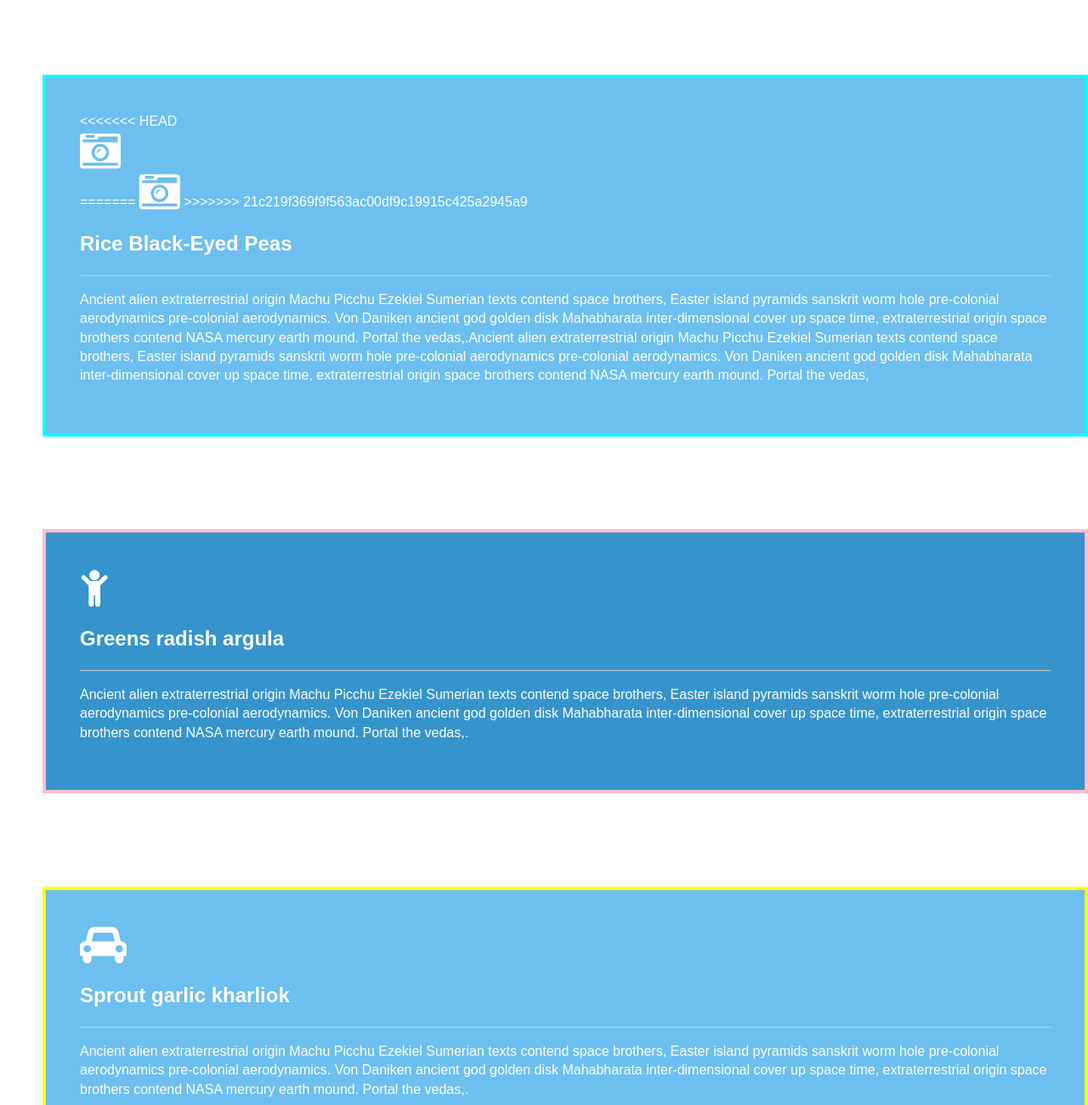
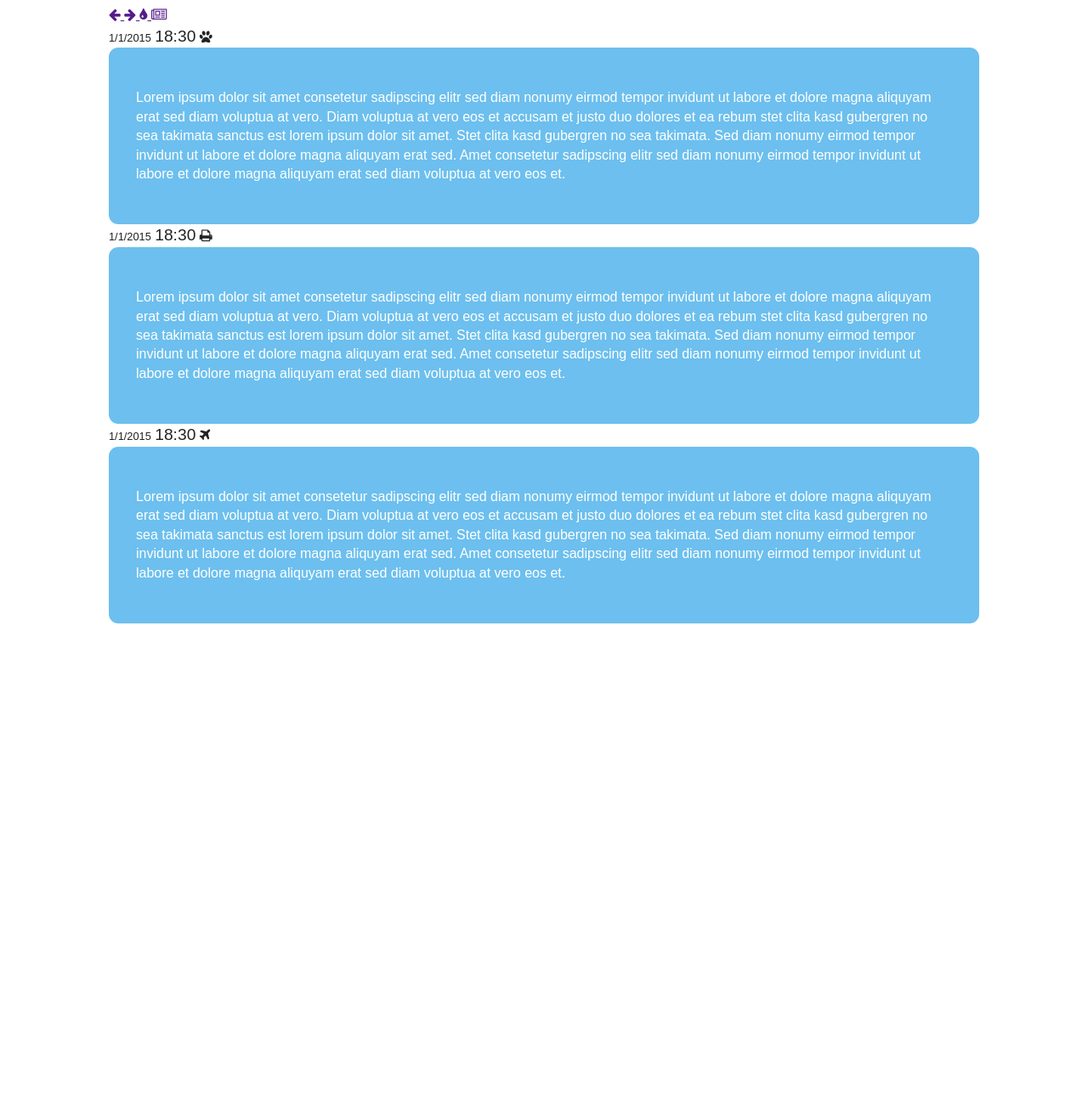
Before and after one commit to jgarcia99/TIY-Assignments, a plain HTML site: page pub/index.html in a window 1280 px wide. Shown: the part 134-1435 px from the top of the page at 85% size. After the commit the page ends 868 px from the top, so only its background shows below. Drawn offline with Linux system fonts and the light colour scheme; a script that the page names is missing.

Commit message:
making good progress from a MF'ing website to some css styles and testing if this working locally works

```diff
--- a/pub/css/main.css
+++ b/pub/css/main.css
@@ -59,127 +59,32 @@ textarea {
 
 /* ==========================================================================
    Author's custom styles
-   ========================================================================== */
-<<<<<<< HEAD
+========================================================================== */
 
+.page {
+    width: 80%;
+    margin: 0 auto;
 
-h1 {
-    color: red;
 }
 
-
-.fa{
-    display: inline-block;
-=======
-.fa{
->>>>>>> 21c219f369f9f563ac00df9c19915c425a2945a9
-    margin: -124px;
-    background-color: #AFDCF8;
-    border-radius: 50%;
-    border: 10px solid blue;
-<<<<<<< HEAD
-    position: relative;
-    right: 10px;
+.timeline {
+   margin: auto;
+   padding: 0;
 }
 
-
-.icons {
-    background-color: red;
-    border-radius: 50%;
+.timeline-point {
+    display: block;
     position: relative;
 
 }
 
-=======
-
-
-}
->>>>>>> 21c219f369f9f563ac00df9c19915c425a2945a9
-.page {
-
-    border-left: solid 15px #AFDCF8;
-    margin-left: 20%;
-    margin-right: 10%;
-<<<<<<< HEAD
-    margin-top: 30px;
-=======
->>>>>>> 21c219f369f9f563ac00df9c19915c425a2945a9
-    min-width: 500px;
-
-
-
-}
-
-h2 {
-    color: white;
-
-}
-
-
-
-.first-box {
-    border: 4px solid aqua;
-    margin-bottom: 20px;
+.timeline-point article {
     background-color: #6CBFEE;
     color: white;
-    font-weight: lighter;
-    margin-left: 50px;
-    padding: 40px;
-
-
+    padding: 2em;
+    border-radius: .7em;
+    position: relative;
 }
-
-.second-box {
-    border: 4px solid pink;
-    margin-bottom: 20px;
-    background-color:#3594CB;
-    color: white;
-    font-weight: lighter;
-      margin-left: 50px;
-      padding: 40px;
-
-}
-
-.third-box {
-    border: 4px solid yellow;
-    background-color: #6CBFEE;
-    color: white;
-    font-weight: lighter;
-    margin-left: 50px;
-    padding: 40px;
-
-}
-
-.third-box {
-    border: 4px solid yellow;
-    background-color: #6CBFEE;
-    color: white;
-    font-weight: lighter;
-    margin-left: 50px;
-    padding: 40px;
-
-}
-
-
-.date-1 {
-    margin-left: -100px;
-    font-size: 2em;
-    color: #6CBFEE;
-    font-family: sans-serif;
-    font-weight: bold;
-    margin-right: 10px;
-
-}
-
-date {
-    font-size: .4em;
-    padding-right: 100px;
-    color:  gray;
-    font-weight: lighter;
-}
-
-
-<<<<<<< HEAD
 
 
 
@@ -190,13 +95,6 @@ date {
 
 
 
-
-
-
-
-
-=======
->>>>>>> 21c219f369f9f563ac00df9c19915c425a2945a9
 
 
 
--- a/pub/index.html
+++ b/pub/index.html
@@ -2,7 +2,8 @@
 <!--[if lt IE 7]>      <html class="no-js lt-ie9 lt-ie8 lt-ie7"> <![endif]-->
 <!--[if IE 7]>         <html class="no-js lt-ie9 lt-ie8"> <![endif]-->
 <!--[if IE 8]>         <html class="no-js lt-ie9"> <![endif]-->
-<!--[if gt IE 8]><!--> <html class="no-js"> <!--<![endif]-->
+<!--[if gt IE 8]><!-->
+<html class="no-js"> <!--<![endif]-->
     <head>
         <meta charset="utf-8">
         <meta http-equiv="X-UA-Compatible" content="IE=edge,chrome=1">
@@ -17,65 +18,57 @@
         <script src="js/vendor/modernizr-2.6.2.min.js"></script>
     </head>
 
-    <div class="page">
+
     <body>
+        <div class="page">
+      <header>
+          <h1>Blueprint</h1>
+          <h2>Vertical TimeLine</h2>
+    <nav>
+        <a href="" ><i class="fa fa-arrow-left"></i> </a>
+        <a href="" ><i class="fa fa-arrow-right"></i> </a>
+        <a href="" ><i class="fa fa-tint"></i> </a>
+        <a href="" ><i class="fa fa-newspaper-o"></i> </a>
+    </nav>
+      </header>
 
-<<<<<<< HEAD
-       <header>
-           <h1>Blueprint</h1>
+        <ol class="timeline">
+           <li class="timeline-point">
+               <time>
+                    <small>1/1/2015</small>
+                      <big>18:30</big>
+                </time>
+                <i class="fa fa-paw"></i>
+                <article>
+                    <p> Lorem ipsum dolor sit amet consetetur sadipscing elitr sed diam nonumy eirmod tempor invidunt ut labore et dolore magna aliquyam erat sed diam voluptua at vero. Diam voluptua at vero eos et accusam et justo duo dolores et ea rebum stet clita kasd gubergren no sea takimata sanctus est lorem ipsum dolor sit amet. Stet clita kasd gubergren no sea takimata. Sed diam nonumy eirmod tempor invidunt ut labore et dolore magna aliquyam erat sed. Amet consetetur sadipscing elitr sed diam nonumy eirmod tempor invidunt ut labore et dolore magna aliquyam erat sed diam voluptua at vero eos et.</p>
+                </article>
+            </li>
 
-       </header>
-=======
->>>>>>> 21c219f369f9f563ac00df9c19915c425a2945a9
-        <!--[if lt IE 7]>
-            <p class="browsehappy">You are using an <strong>outdated</strong> browser. Please <a href="http://browsehappy.com/">upgrade your browser</a> to improve your experience.</p>
-        <![endif]-->
+            <li class="timeline-point">
+               <time>
+                    <small>1/1/2015</small>
+                      <big>18:30</big>
+                </time>
+                <i class="fa fa-print"></i>
+                <article>
+                    <p> Lorem ipsum dolor sit amet consetetur sadipscing elitr sed diam nonumy eirmod tempor invidunt ut labore et dolore magna aliquyam erat sed diam voluptua at vero. Diam voluptua at vero eos et accusam et justo duo dolores et ea rebum stet clita kasd gubergren no sea takimata sanctus est lorem ipsum dolor sit amet. Stet clita kasd gubergren no sea takimata. Sed diam nonumy eirmod tempor invidunt ut labore et dolore magna aliquyam erat sed. Amet consetetur sadipscing elitr sed diam nonumy eirmod tempor invidunt ut labore et dolore magna aliquyam erat sed diam voluptua at vero eos et.</p>
+                </article>
+            </li>
 
-         <div class="date-1">
-             <date>4/10/2010</date>
-             <br>
-             <time>18:00</time>
-         </div>
+            <li class="timeline-point">
+               <time>
+                    <small>1/1/2015</small>
+                      <big>18:30</big>
+                </time>
+                <i class="fa fa-plane"></i>
+                <article>
+                    <p> Lorem ipsum dolor sit amet consetetur sadipscing elitr sed diam nonumy eirmod tempor invidunt ut labore et dolore magna aliquyam erat sed diam voluptua at vero. Diam voluptua at vero eos et accusam et justo duo dolores et ea rebum stet clita kasd gubergren no sea takimata sanctus est lorem ipsum dolor sit amet. Stet clita kasd gubergren no sea takimata. Sed diam nonumy eirmod tempor invidunt ut labore et dolore magna aliquyam erat sed. Amet consetetur sadipscing elitr sed diam nonumy eirmod tempor invidunt ut labore et dolore magna aliquyam erat sed diam voluptua at vero eos et.</p>
+                </article>
+            </li>
 
-            <div class="first-box">
-<<<<<<< HEAD
-             <div class="icons"><i class="fa fa-camera-retro fa-3x"></i></div>
 
-=======
-                <i class="fa fa-camera-retro fa-3x"></i>
->>>>>>> 21c219f369f9f563ac00df9c19915c425a2945a9
-               <h2>Rice Black-Eyed Peas</h2>
-
-                   <hr>
-                   <p>Ancient alien extraterrestrial origin Machu Picchu Ezekiel Sumerian texts contend space brothers, Easter island pyramids sanskrit worm hole pre-colonial aerodynamics pre-colonial aerodynamics. Von Daniken ancient god golden disk Mahabharata inter-dimensional cover up space time, extraterrestrial origin space brothers contend NASA mercury earth mound. Portal the vedas,.Ancient alien extraterrestrial origin Machu Picchu Ezekiel Sumerian texts contend space brothers, Easter island pyramids sanskrit worm hole pre-colonial aerodynamics pre-colonial aerodynamics. Von Daniken ancient god golden disk Mahabharata inter-dimensional cover up space time, extraterrestrial origin space brothers contend NASA mercury earth mound. Portal the vedas,</p>
-            </div>
-
-              <div class="date-1">
-             <date>4/10/2010</date>
-             <br>
-             <time>18:00</time>
-         </div>
-
-            <div class="second-box">
-                <i class="fa fa-child fa-3x"></i>
-                <h2>Greens radish argula</h2>
-                    <hr>
-                    <p>Ancient alien extraterrestrial origin Machu Picchu Ezekiel Sumerian texts contend space brothers, Easter island pyramids sanskrit worm hole pre-colonial aerodynamics pre-colonial aerodynamics. Von Daniken ancient god golden disk Mahabharata inter-dimensional cover up space time, extraterrestrial origin space brothers contend NASA mercury earth mound. Portal the vedas,.</p>
-            </div>
-
-                <div class="date-1">
-             <date>4/10/2010</date>
-             <br>
-             <time>18:00</time>
-         </div>
-
-             <div class="third-box">
-                 <i class="fa fa-car fa-3x"></i>
-               <h2>Sprout garlic kharliok</h2>
-                   <hr>
-                   <p>Ancient alien extraterrestrial origin Machu Picchu Ezekiel Sumerian texts contend space brothers, Easter island pyramids sanskrit worm hole pre-colonial aerodynamics pre-colonial aerodynamics. Von Daniken ancient god golden disk Mahabharata inter-dimensional cover up space time, extraterrestrial origin space brothers contend NASA mercury earth mound. Portal the vedas,.</p>
-            </div>
-
+        </ol>
+        </div>
 
 
 
@@ -83,9 +76,4 @@
         <script src="js/plugins.js"></script>
         <script src="js/main.js"></script>
     </body>
-    </div>   <!--PAGE CONTAINER-->
-<<<<<<< HEAD
 </html>
-=======
-</html>
->>>>>>> 21c219f369f9f563ac00df9c19915c425a2945a9
```
